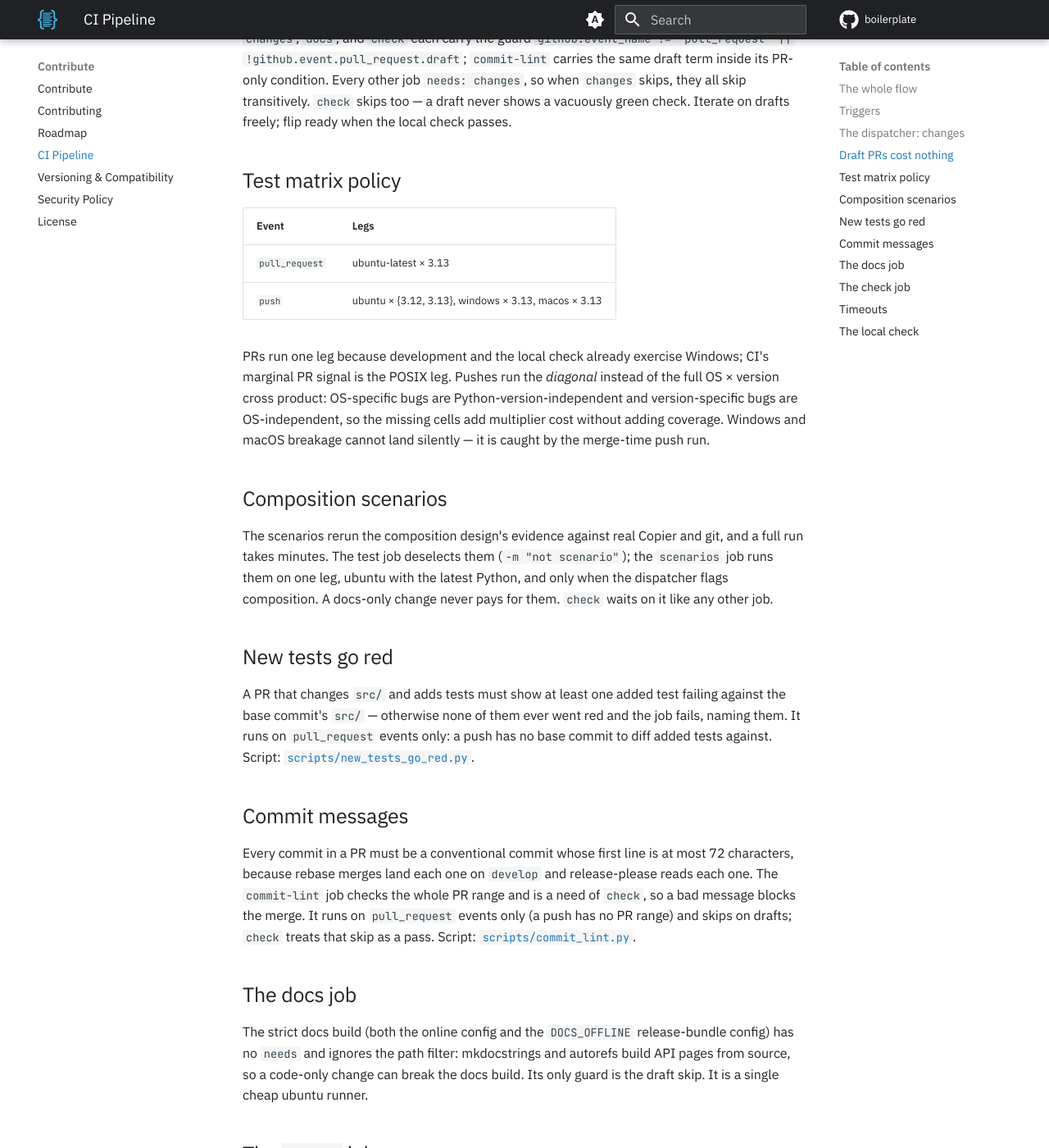
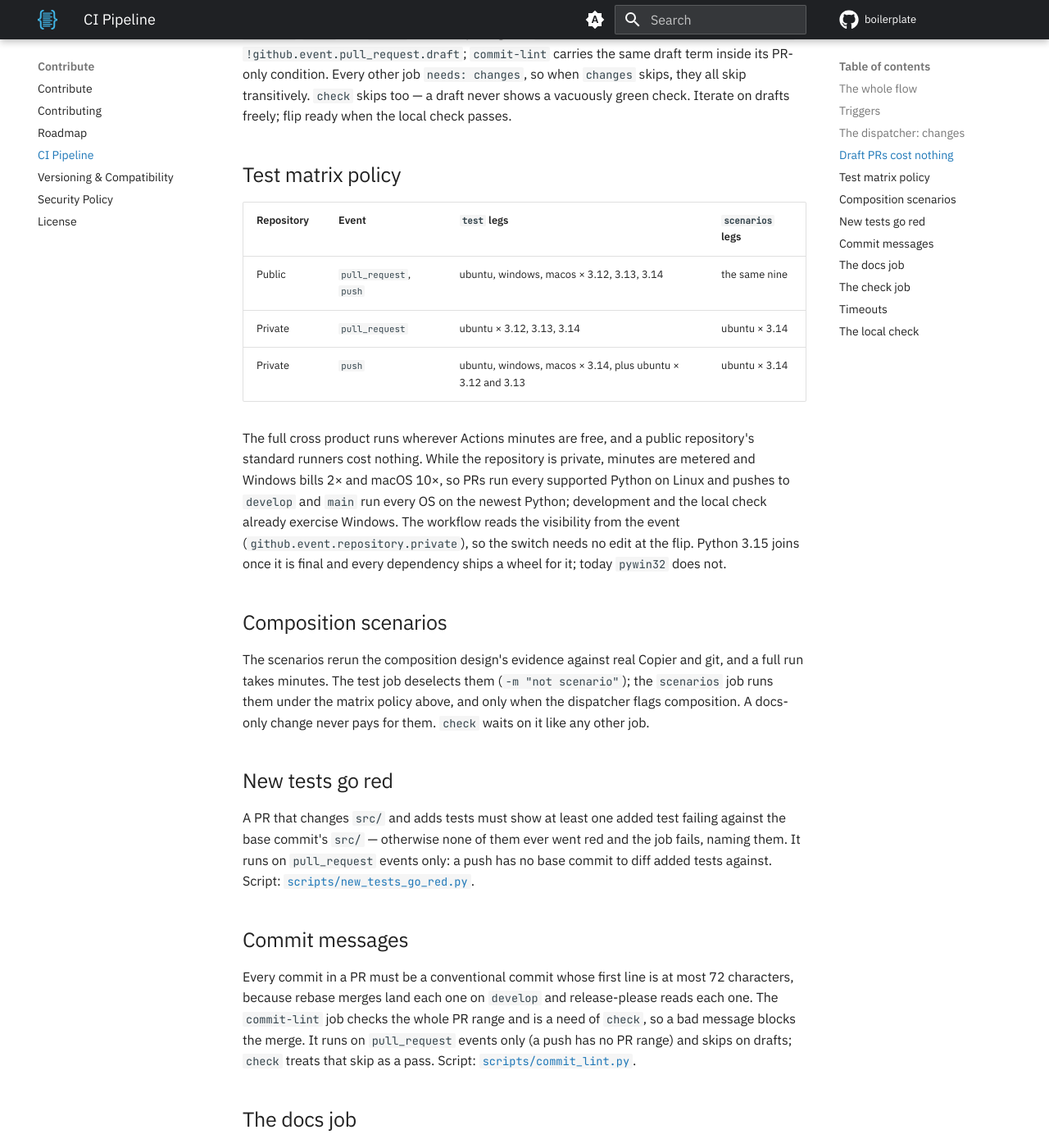
Before and after one commit to TheRealBillSiegler/boilerplate, an MkDocs documentation site: the page built from docs/governance/ci.md, in a window 1280 px wide and 1400 px high, scrolled down 2312 px. Shown: the whole window at 82% size. Built offline with MkDocs 1.6.1 and Material for MkDocs 9.7.7, drawn with Linux system fonts in a browser that asks for light colours; a script that is not in the unit is left out; comment, search, counter and statistics services are not loaded; the version menu is left out; some of the changed text lies outside the part shown.

Commit message:
ci: run every OS on every supported Python where minutes are free
The test and scenarios jobs run the full cross product, ubuntu,
windows and macos on 3.12, 3.13 and 3.14, on a public repository,
where standard runners are free. While the repository is private the
matrix keeps to the budget: PRs run every Python on Linux, pushes run
every OS on the newest Python plus Linux on the older ones, and the
scenarios run one Linux leg. The workflow reads the visibility from
the event, so the switch needs no edit. Python 3.14 joins CI, which
the local check already runs on; 3.15 waits for its final release and
a pywin32 wheel.

Co-Authored-By: Claude Fable 5.1 <noreply@anthropic.com>

````diff
--- a/docs/governance/ci.md
+++ b/docs/governance/ci.md
@@ -12,8 +12,8 @@ flowchart TD
         direction TB
         changes{"changes job<br>anything outside docs touched?"}
         changes -- "docs-only" --> skip["code jobs skip"]
-        changes -- "code" --> code["lint / shellcheck / typecheck / package<br>test: ubuntu-only on PRs, diagonal on pushes<br>tests-go-red: pull_request events only"]
-        changes -- "composition paths" --> scen["scenarios<br>ubuntu, latest Python"]
+        changes -- "code" --> code["lint / shellcheck / typecheck / package<br>test: the matrix policy below<br>tests-go-red: pull_request events only"]
+        changes -- "composition paths" --> scen["scenarios<br>the matrix policy below"]
         docsjob["docs build<br>always runs, no needs"]
         lint["commit-lint<br>pull_request events only"]
         lint --> gate
@@ -22,7 +22,7 @@ flowchart TD
         skip --> gate
         docsjob --> gate
     end
-    run -- "check green, rebase merge" --> push["Push to develop<br>same workflow re-runs with the diagonal matrix"]
+    run -- "check green, rebase merge" --> push["Push to develop<br>same workflow re-runs with the push matrix"]
     push -.-> free["Public repo: Actions minutes free"]
 ```
 
@@ -58,16 +58,17 @@ When BASE is unusable — empty, the zero SHA of a branch-creation push, or an o
 
 ## Test matrix policy
 
-| Event | Legs |
-| --- | --- |
-| `pull_request` | ubuntu-latest × 3.13 |
-| `push` | ubuntu × {3.12, 3.13}, windows × 3.13, macos × 3.13 |
+| Repository | Event | `test` legs | `scenarios` legs |
+| --- | --- | --- | --- |
+| Public | `pull_request`, `push` | ubuntu, windows, macos × 3.12, 3.13, 3.14 | the same nine |
+| Private | `pull_request` | ubuntu × 3.12, 3.13, 3.14 | ubuntu × 3.14 |
+| Private | `push` | ubuntu, windows, macos × 3.14, plus ubuntu × 3.12 and 3.13 | ubuntu × 3.14 |
 
-PRs run one leg because development and the local check already exercise Windows; CI's marginal PR signal is the POSIX leg. Pushes run the *diagonal* instead of the full OS × version cross product: OS-specific bugs are Python-version-independent and version-specific bugs are OS-independent, so the missing cells add multiplier cost without adding coverage. Windows and macOS breakage cannot land silently — it is caught by the merge-time push run.
+The full cross product runs wherever Actions minutes are free, and a public repository's standard runners cost nothing. While the repository is private, minutes are metered and Windows bills 2× and macOS 10×, so PRs run every supported Python on Linux and pushes to `develop` and `main` run every OS on the newest Python; development and the local check already exercise Windows. The workflow reads the visibility from the event (`github.event.repository.private`), so the switch needs no edit at the flip. Python 3.15 joins once it is final and every dependency ships a wheel for it; today `pywin32` does not.
 
 ## Composition scenarios
 
-The scenarios rerun the composition design's evidence against real Copier and git, and a full run takes minutes. The test job deselects them (`-m "not scenario"`); the `scenarios` job runs them on one leg, ubuntu with the latest Python, and only when the dispatcher flags composition. A docs-only change never pays for them. `check` waits on it like any other job.
+The scenarios rerun the composition design's evidence against real Copier and git, and a full run takes minutes. The test job deselects them (`-m "not scenario"`); the `scenarios` job runs them under the matrix policy above, and only when the dispatcher flags composition. A docs-only change never pays for them. `check` waits on it like any other job.
 
 ## New tests go red
 
````
Also changed, not shown: other parts of docs/governance/ci.md (+1 -1 lines), 1 other file.
